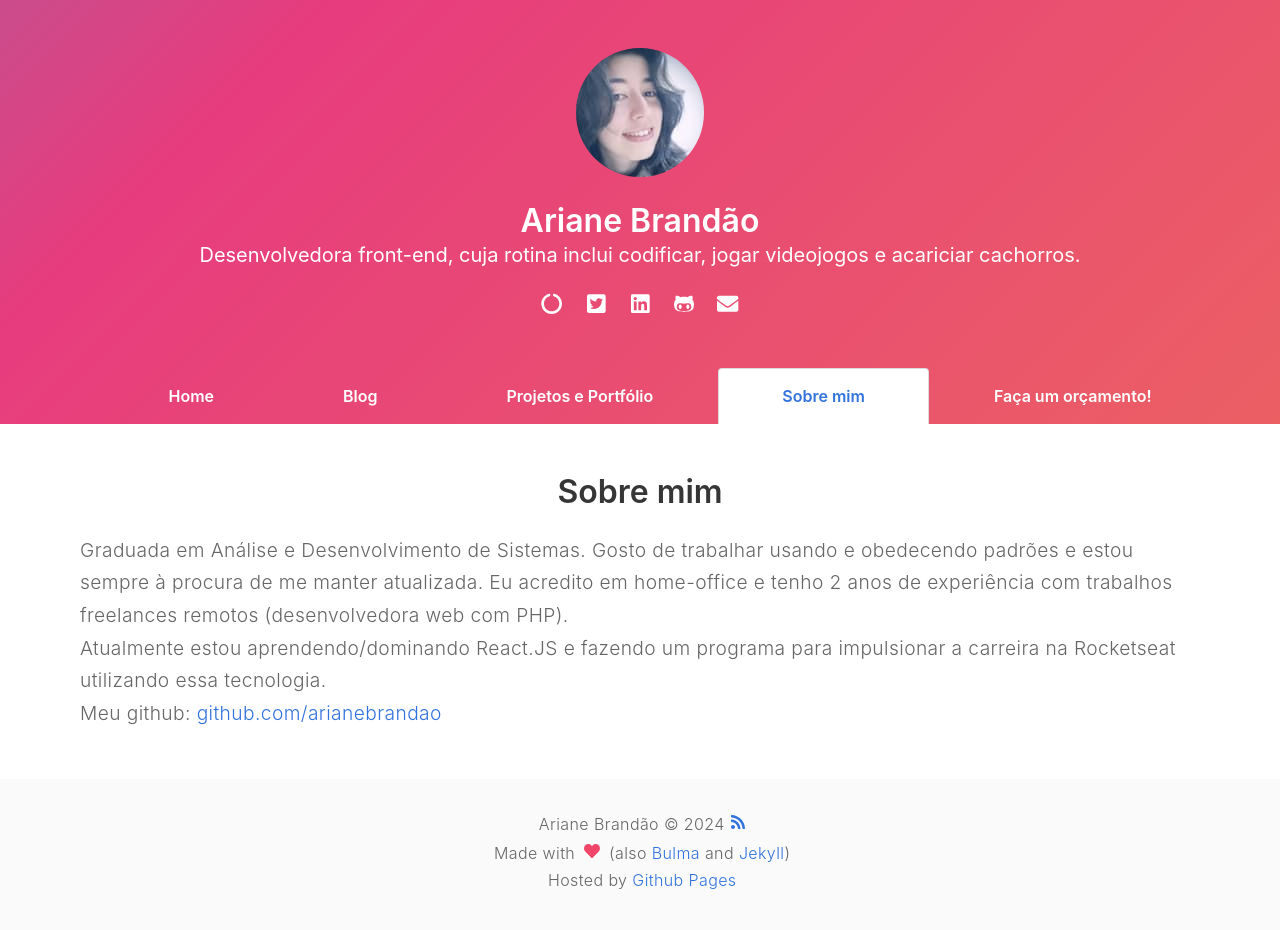
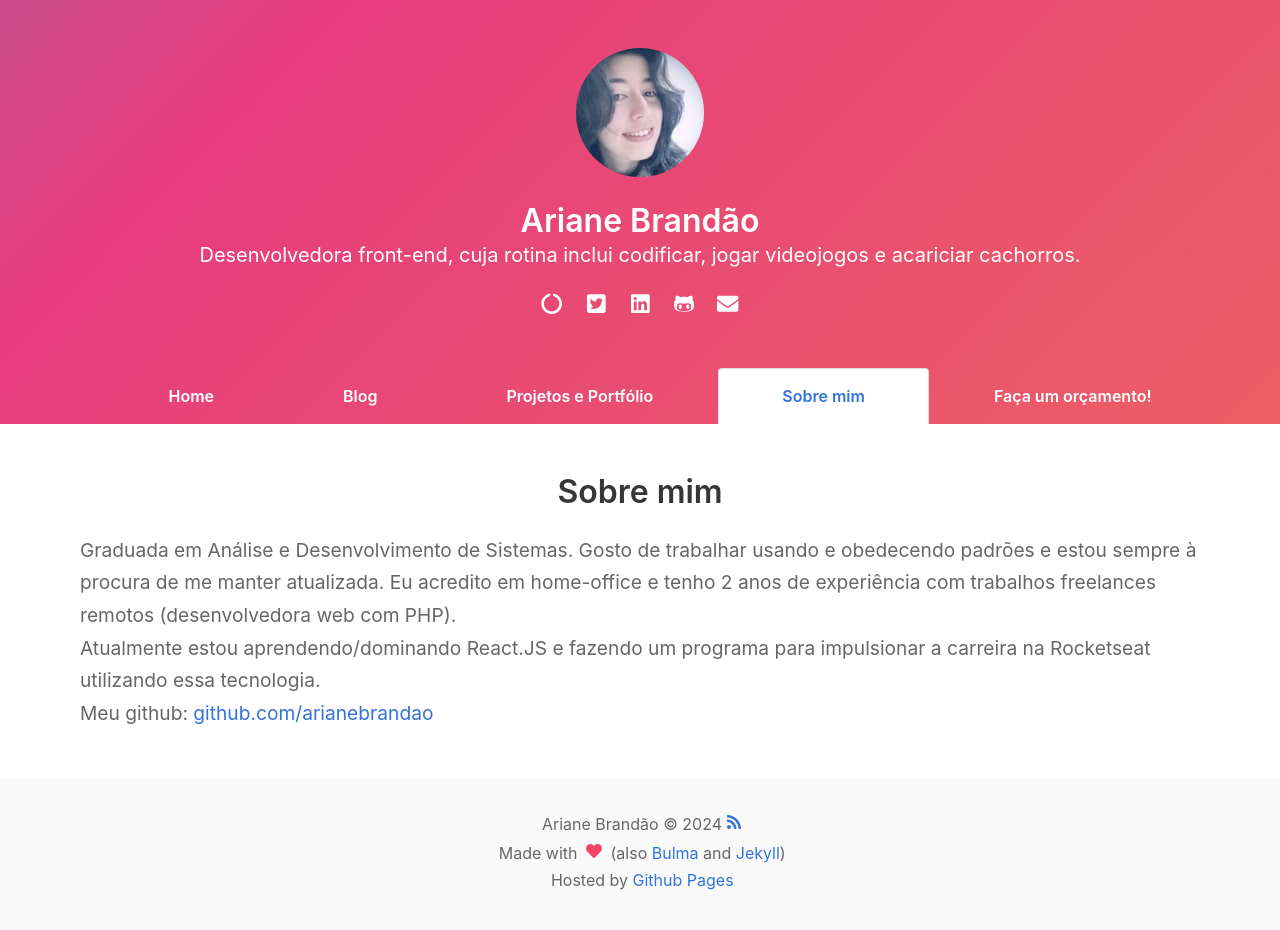
Before and after one commit to arianebrandao/arianebrandao.github.io, a Jekyll site: the page built from about.md, in a window 1280 px wide. Built offline with Jekyll 4.4.1, drawn with Linux system fonts in a browser that asks for light colours; nearby versions of some CDN libraries; comment, search, counter and statistics services are not loaded.

Commit message:
feat: atualiza estilos de textos

```diff
--- a/assets/css/style.css
+++ b/assets/css/style.css
@@ -53,7 +53,7 @@
   gap: 0 20px;
 }
 .social-links a span:hover {
-  color: #363636;
+  color: #363636 !important;
   transition: 0.5s all;
 }
 
@@ -190,9 +190,7 @@ img {
 p {
   line-height: 1.7;
   color: #666;
-  font-weight: 300;
   margin-bottom: 20px;
-  letter-spacing: 0.4px;
 }
 
 h1 {
@@ -245,7 +243,6 @@ ol {
 
 ul li, ol li {
   line-height: 2.4rem;
-  font-weight: 300;
 }
 
 li {
```
Also changed, not shown: assets/css/style.scss (+1 -8 lines), assets/css/style.min.css.
